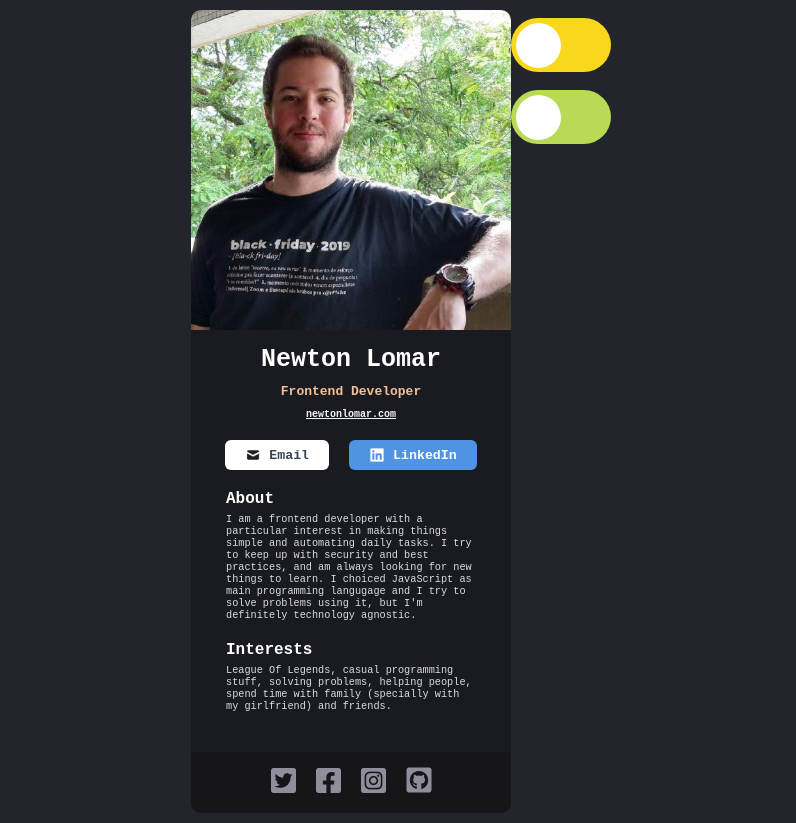
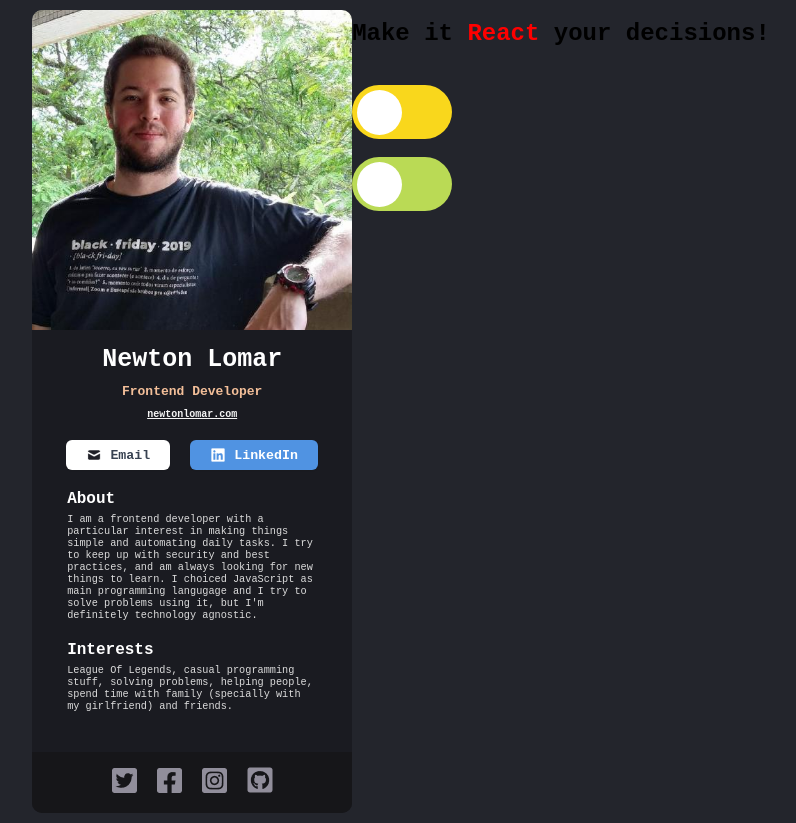
Before and after one commit to newlomar/digital-business-card, a React (Vite) app: page / in a window 1280 px wide. Shown: the whole page, without its empty margins (239-1035 px from the left). Built offline with nearby package versions, Linux system fonts and the light colour scheme; a web font is replaced by a local one.

Commit message:
some classes and styles

```diff
--- a/src/App.css
+++ b/src/App.css
@@ -144,6 +144,10 @@
   border-bottom-right-radius: 10px;
 }
 
+.reactNameEmphasize {
+  color: red;
+}
+
 /* Switch Styles */
 
 input[type='checkbox'] {
--- a/src/TypeCardButtons/TypeCardButtons.jsx
+++ b/src/TypeCardButtons/TypeCardButtons.jsx
@@ -1,6 +1,10 @@
 export default function TypeCardButtons() {
   return (
-    <section>
+    <section className='typeCardButtonsSection'>
+      <h2>
+        Make it <span className='reactNameEmphasize'>React</span> your
+        decisions!
+      </h2>
       <div>
         <input type='checkbox' id='switchThemeColor' />
         <label htmlFor='switchThemeColor' className='switchTheme'>
```
